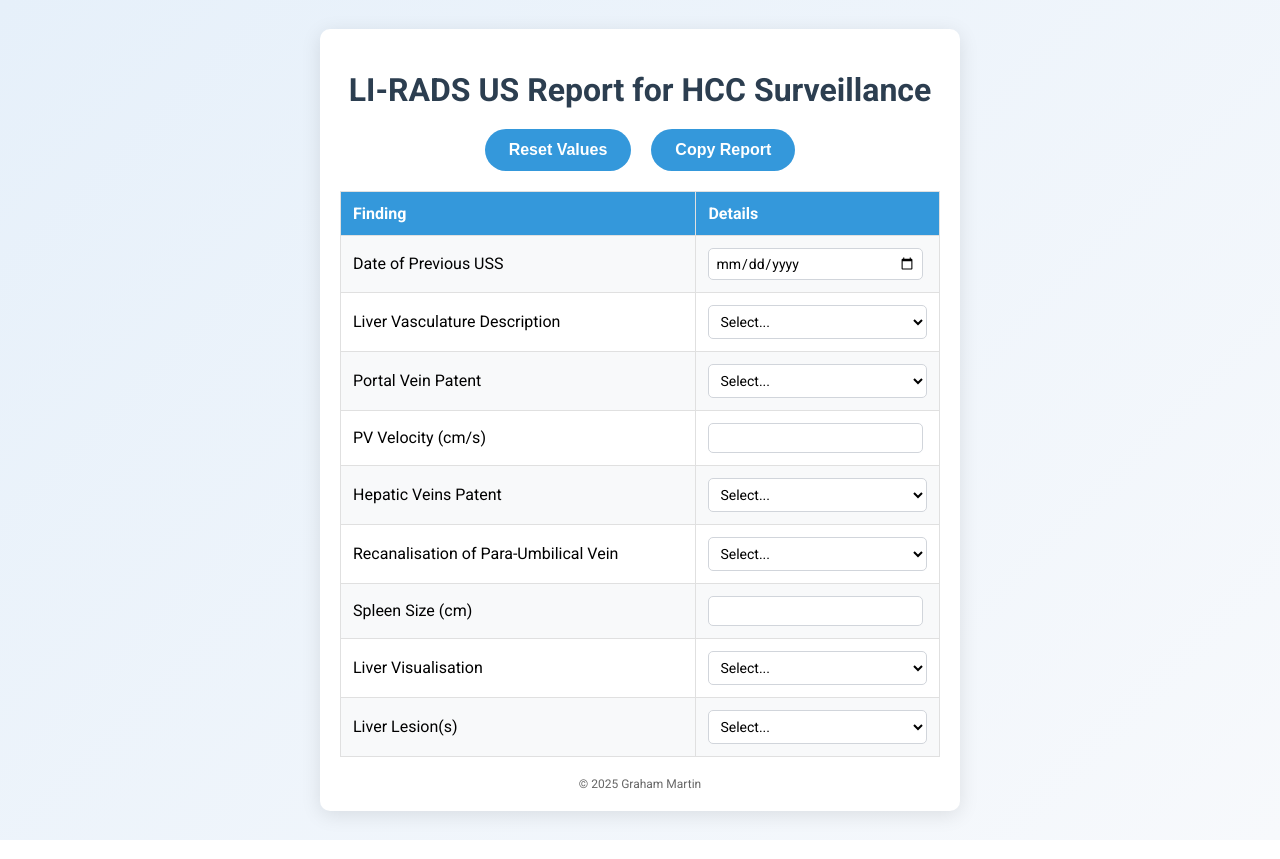
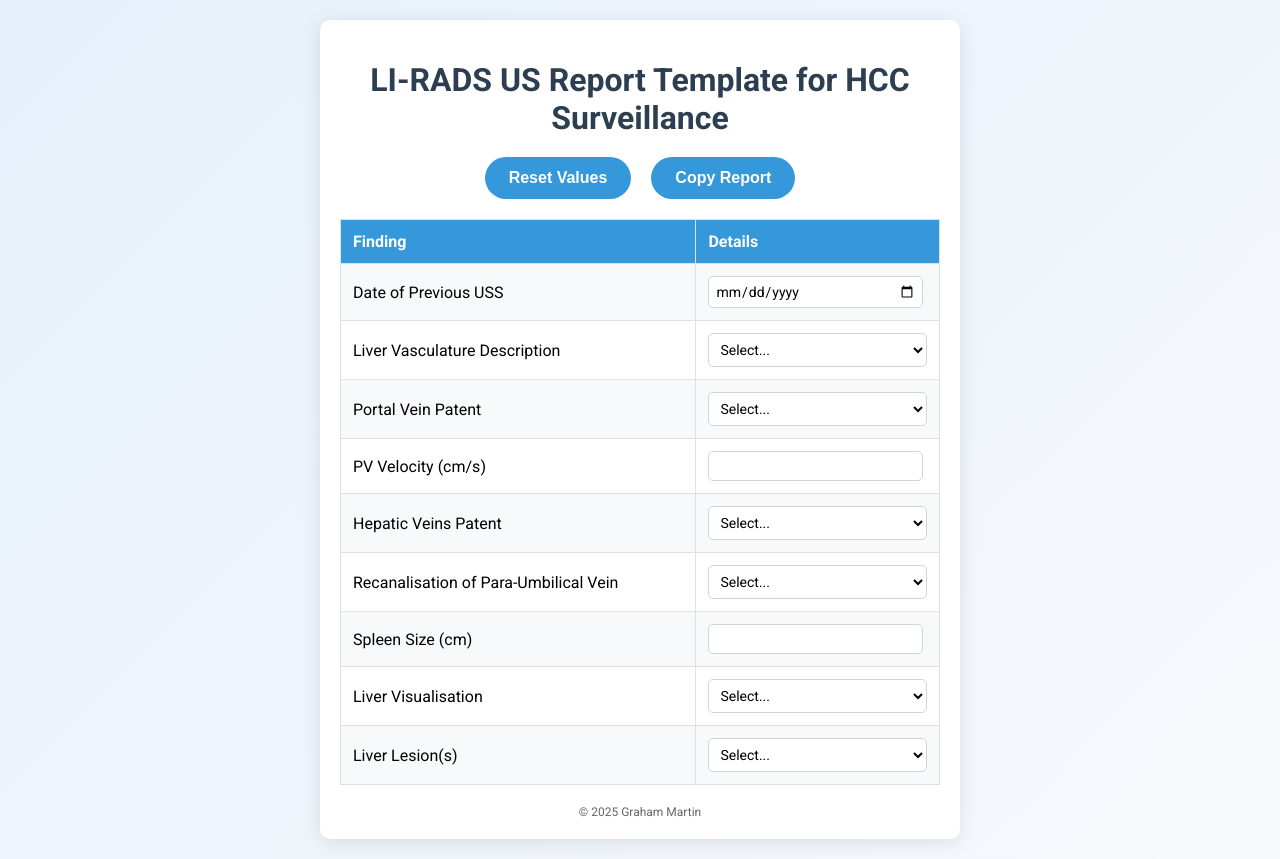
Before and after one commit to grxhmxrt/US-LIRADS, a plain HTML site: page index.html in a window 1280 px wide. Both pictures are taken after a click on the button "Copy Report". Drawn offline with Linux system fonts and the light colour scheme.

Commit message:
Update index.html

```diff
--- a/index.html
+++ b/index.html
@@ -3,7 +3,7 @@
 <head>
     <meta charset="UTF-8">
     <meta name="viewport" content="width=device-width, initial-scale=1.0">
-    <title>LI-RADS US Report for HCC Surveillance</title>
+    <title>LI-RADS US Report Template for HCC Surveillance</title>
     <link href="https://fonts.googleapis.com/css2?family=Roboto:wght@400;700&display=swap" rel="stylesheet">
     <style>
         body {
@@ -105,7 +105,7 @@
 </head>
 <body onload="resetValues()">
     <div class="container">
-        <h1>LI-RADS US Report for HCC Surveillance</h1>
+        <h1>LI-RADS US Report Template for HCC Surveillance</h1>
         <div class="button-container">
             <button onclick="resetValues()">Reset Values</button>
             <button onclick="copyReport()">Copy Report</button>
@@ -222,7 +222,7 @@
                 { id: "liverLesion", label: "Liver Lesion(s)" }
             ];
 
-            let report = "LI-RADS US Report for HCC Surveillance\n\n";
+            let report = "LI-RADS US Report Template for HCC Surveillance\n\n";
             fields.forEach(field => {
                 const value = document.getElementById(field.id).value;
                 if (value && value !== "") {
```
